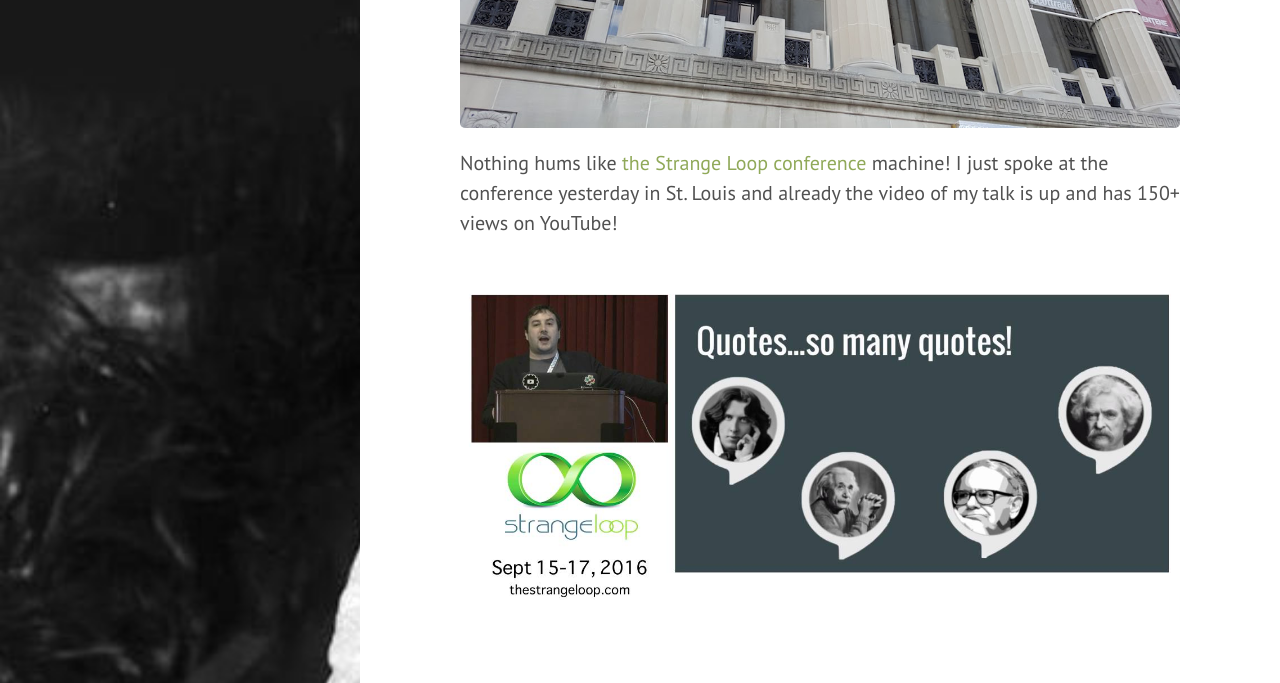
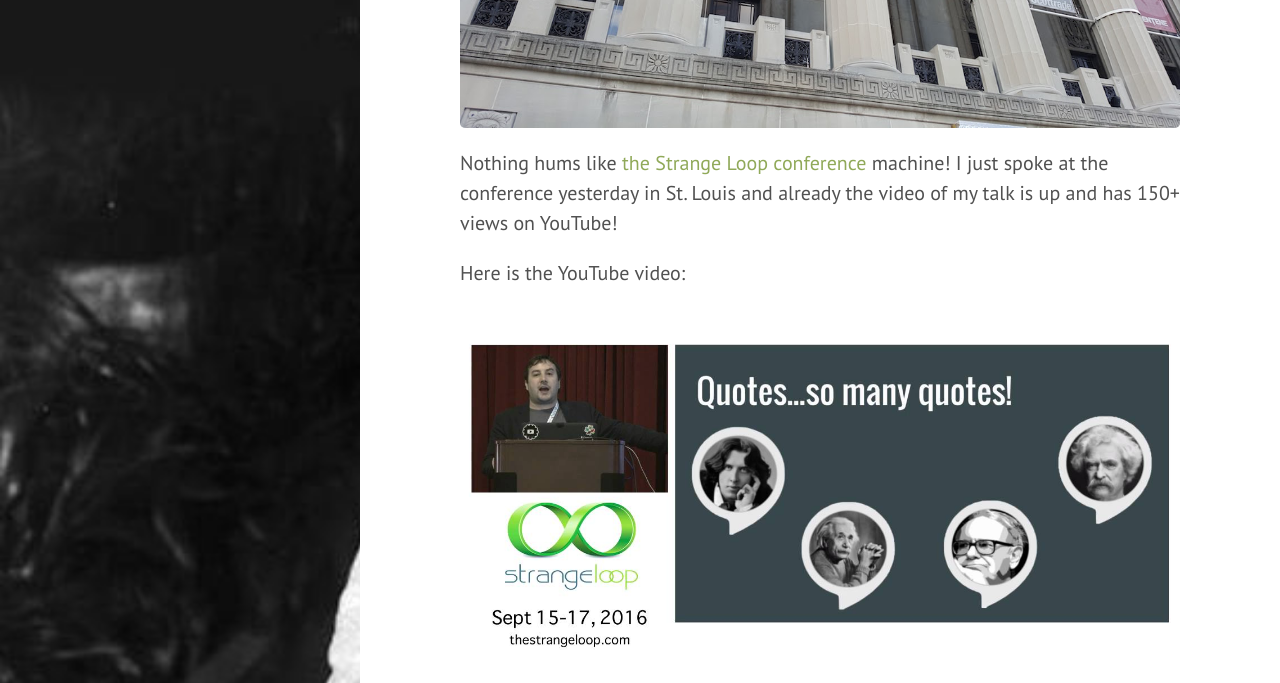
Before and after one commit to mikeflynn/thatmikeflynn.com-archive, a Jekyll site: the page built from _posts/2016-09-17-strange-loop-talk.md, in a window 1280 px wide and 1400 px high, scrolled down 507 px. Shown: the top 683 px of the window. Built offline with Jekyll 4.4.1, drawn with Linux system fonts in a browser that asks for light colours; nearby versions of some CDN libraries; some web fonts are replaced; some of the changed text lies outside the part shown; grey boxes are pictures that could not be loaded.

Commit message:
More tweaks to the alexa post.

```diff
--- a/_posts/2016-09-17-strange-loop-talk.md
+++ b/_posts/2016-09-17-strange-loop-talk.md
@@ -11,10 +11,14 @@
 
 Nothing hums like [the Strange Loop conference](http://www.thestrangeloop.com/) machine! I just spoke at the conference yesterday in St. Louis and already the video of my talk is up and has 150+ views on YouTube!
 
+Here is the YouTube video:
+
 [![Strange Loop Alexa Talk](/public/images/strangeloop_alexa.jpg)](https://www.youtube.com/watch?v=pDdE3PKy6mo)
 
-<iframe width="560" height="315" src="https://www.youtube.com/embed/pDdE3PKy6mo?rel=0&amp;showinfo=0" frameborder="0" allowfullscreen></iframe>
+Here are my slides:
 
 <iframe src="https://docs.google.com/presentation/d/129BHTT2adkn5TOzD4KENAo7JkvPnjM0hbku3oc3Wcj8/embed?start=false&loop=false&delayms=3000" frameborder="0" width="480" height="299" allowfullscreen="true" mozallowfullscreen="true" webkitallowfullscreen="true"></iframe>
 
 Thanks, Strange Loop! It was an honor to be included in this year's roster of speakers at such a great conference. Hopefully, I'll see you in 2017!
+
+If anyone out there would like to hear this talk, I'd love tweak it and give it again if I get the chance. Let me know!
```
